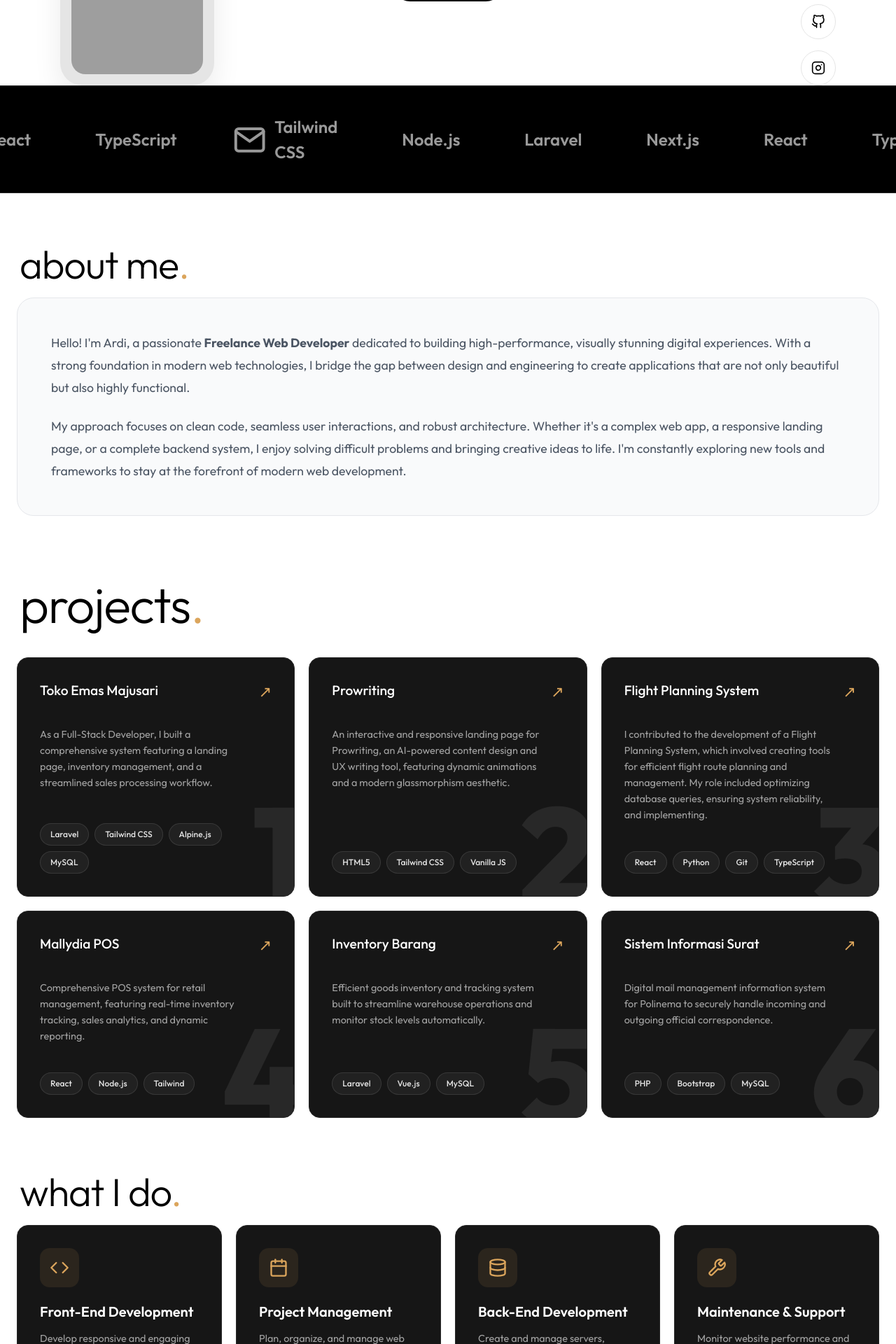
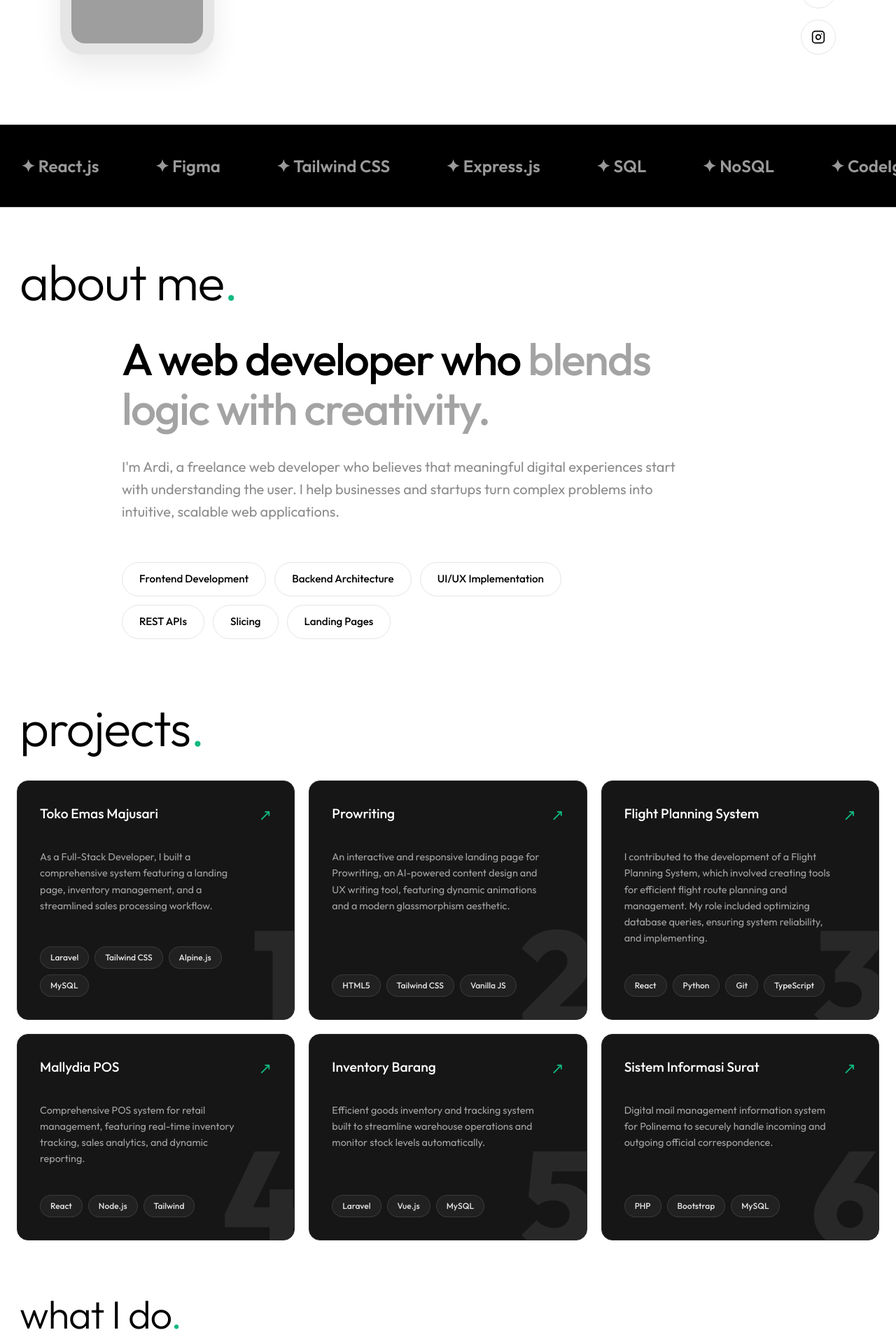
Before and after one commit to triard13/triard, a Next.js app: page / in a window 1280 px wide. Shown: the part 800-2720 px from the top of the page at 70% size. Built offline with nearby package versions, Linux system fonts and the light colour scheme; grey boxes are pictures that could not be loaded.

Commit message:
feat: implement global CSS and landing page structure for the Triard app

```diff
--- a/src/app/globals.css
+++ b/src/app/globals.css
@@ -70,7 +70,7 @@ a {
   padding: 12px 24px;
   max-width: 800px;
   width: 100%;
-  margin: 0 auto 60px auto;
+  margin: 0 auto 16px auto;
   font-size: 0.95rem;
 }
 
@@ -250,6 +250,26 @@ a {
   border: 1px solid #e5e7eb;
 }
 
+/* About Section Layout */
+.about-container {
+  display: grid;
+  grid-template-columns: 1fr 3fr;
+  gap: 40px;
+}
+
+.about-label {
+  font-size: 1.2rem;
+  font-weight: 500;
+  color: #000;
+}
+
+@media (max-width: 768px) {
+  .about-container {
+    grid-template-columns: 1fr;
+    gap: 24px;
+  }
+}
+
 .bento-card:hover {
   transform: translateY(-4px);
 }
@@ -390,6 +410,7 @@ a {
   padding: 40px 0;
   border-top: 1px solid #2a2a2a;
   border-bottom: 1px solid #2a2a2a;
+  margin-top: 100px;
   margin-bottom: 80px;
 }
 
@@ -456,7 +477,7 @@ a {
   width: 14px;
   height: 14px;
   border-radius: 50%;
-  background: #dba55c;
+  background: #10b981;
   border: 3px solid #111;
   box-shadow: 0 0 0 4px #161616;
 }
@@ -472,7 +493,7 @@ a {
 
 .timeline-content:hover {
   transform: translateX(8px);
-  border-color: #dba55c;
+  border-color: #10b981;
 }
 
 .timeline-title {
@@ -482,7 +503,7 @@ a {
 }
 
 .timeline-meta {
-  color: #dba55c;
+  color: #10b981;
   font-size: 0.9rem;
   margin-bottom: 16px;
   font-weight: 500;
@@ -515,7 +536,7 @@ a {
   transform: translateX(-50%);
   width: 100%;
   height: 100%;
-  background: radial-gradient(circle, rgba(219, 165, 92, 0.15) 0%, rgba(0,0,0,0) 70%);
+  background: radial-gradient(circle, rgba(16, 185, 129, 0.15) 0%, rgba(0,0,0,0) 70%);
   z-index: 0;
 }
 
@@ -525,7 +546,7 @@ a {
 }
 
 .btn-gold {
-  background: #dba55c;
+  background: #10b981;
   color: #000;
   padding: 14px 32px;
   border-radius: 100px;
--- a/src/app/page.tsx
+++ b/src/app/page.tsx
@@ -43,7 +43,7 @@ const projectsData: Project[] = [
           </ul>
         </div>
 
-        <div style={{background: 'rgba(219, 165, 92, 0.1)', borderLeft: '4px solid #dba55c', padding: '20px', borderRadius: '0 8px 8px 0', marginTop: '8px'}}>
+        <div style={{background: 'rgba(16, 185, 129, 0.1)', borderLeft: '4px solid #10b981', padding: '20px', borderRadius: '0 8px 8px 0', marginTop: '8px'}}>
           <strong style={{color: '#8c6023', fontSize: '1.1rem'}}>The Outcome:</strong>
           <p style={{marginTop: '8px', color: '#333'}}>The system successfully streamlined the store&apos;s operations, improving efficiency and customer satisfaction. It provided valuable insights into sales trends, enabling better decision-making and strategic planning.</p>
         </div>
@@ -79,7 +79,7 @@ const projectsData: Project[] = [
           </ul>
         </div>
 
-        <div style={{background: 'rgba(219, 165, 92, 0.1)', borderLeft: '4px solid #dba55c', padding: '20px', borderRadius: '0 8px 8px 0', marginTop: '8px'}}>
+        <div style={{background: 'rgba(16, 185, 129, 0.1)', borderLeft: '4px solid #10b981', padding: '20px', borderRadius: '0 8px 8px 0', marginTop: '8px'}}>
           <strong style={{color: '#8c6023', fontSize: '1.1rem'}}>The Outcome:</strong>
           <p style={{marginTop: '8px', color: '#333'}}>Successfully built and launched a professional, modern, and fully functional landing page. The page effectively highlights Prowriting&apos;s value propositions with a seamless user experience, which helps increase user engagement and product conversion rates.</p>
         </div>
@@ -122,9 +122,10 @@ const projectsData: Project[] = [
 
 export default function Home() {
   const [selectedProject, setSelectedProject] = useState<typeof projectsData[0] | null>(null);
+  const [isCreditsOpen, setIsCreditsOpen] = useState(false);
 
   useEffect(() => {
-    if (selectedProject) {
+    if (selectedProject || isCreditsOpen) {
       document.body.style.overflow = 'hidden';
     } else {
       document.body.style.overflow = 'unset';
@@ -132,7 +133,7 @@ export default function Home() {
     return () => {
       document.body.style.overflow = 'unset';
     };
-  }, [selectedProject]);
+  }, [selectedProject, isCreditsOpen]);
 
   return (
     <main>
@@ -196,29 +197,46 @@ export default function Home() {
           {/* Duplicate items for infinite scroll effect */}
           {[...Array(2)].map((_, i) => (
             <React.Fragment key={i}>
-              <div className="tech-item"><svg viewBox="0 0 24 24" fill="none" stroke="currentColor" strokeWidth="2" strokeLinecap="round" strokeLinejoin="round"><path d="M12 2L2 7l10 5 10-5-10-5zM2 17l10 5 10-5M2 12l10 5 10-5"/></svg> Next.js</div>
-              <div className="tech-item"><svg viewBox="0 0 24 24" fill="none" stroke="currentColor" strokeWidth="2" strokeLinecap="round" strokeLinejoin="round"><circle cx="12" cy="12" r="10"/><path d="M12 2a15.3 15.3 0 0 1 4 10 15.3 15.3 0 0 1-4 10 15.3 15.3 0 0 1-4-10 15.3 15.3 0 0 1 4-10z"/><path d="M2 12h20"/></svg> React</div>
-              <div className="tech-item"><svg viewBox="0 0 24 24" fill="none" stroke="currentColor" strokeWidth="2" strokeLinecap="round" strokeLinejoin="round"><path d="M21 16V8a2 2 0 0 0-1-1.73l-7-4a2 2 0 0 0-2 0l-7 4A2 2 0 0 0 3 8v8a2 2 0 0 0 1 1.73l7 4a2 2 0 0 0 2 0l7-4A2 2 0 0 0 21 16z"/><polyline points="3.27 6.96 12 12.01 20.73 6.96"/><line x1="12" y1="22.08" x2="12" y2="12"/></svg> TypeScript</div>
-              <div className="tech-item"><svg viewBox="0 0 24 24" fill="none" stroke="currentColor" strokeWidth="2" strokeLinecap="round" strokeLinejoin="round"><path d="M4 4h16c1.1 0 2 .9 2 2v12c0 1.1-.9 2-2 2H4c-1.1 0-2-.9-2-2V6c0-1.1.9-2 2-2z"/><polyline points="22,6 12,13 2,6"/></svg> Tailwind CSS</div>
-              <div className="tech-item"><svg viewBox="0 0 24 24" fill="none" stroke="currentColor" strokeWidth="2" strokeLinecap="round" strokeLinejoin="round"><path d="M20 10c0 6-8 12-8 12s-8-6-8-12a8 8 0 0 1 16 0Z"/><circle cx="12" cy="10" r="3"/></svg> Node.js</div>
-              <div className="tech-item"><svg viewBox="0 0 24 24" fill="none" stroke="currentColor" strokeWidth="2" strokeLinecap="round" strokeLinejoin="round"><path d="M3 9l9-7 9 7v11a2 2 0 0 1-2 2H5a2 2 0 0 1-2-2z"/><polyline points="9 22 9 12 15 12 15 22"/></svg> Laravel</div>
+              <div className="tech-item">✦ Laravel</div>
+              <div className="tech-item">✦ Next.js</div>
+              <div className="tech-item">✦ React.js</div>
+              <div className="tech-item">✦ Figma</div>
+              <div className="tech-item">✦ Tailwind CSS</div>
+              <div className="tech-item">✦ Express.js</div>
+              <div className="tech-item">✦ SQL</div>
+              <div className="tech-item">✦ NoSQL</div>
+              <div className="tech-item">✦ CodeIgniter</div>
             </React.Fragment>
           ))}
         </div>
       </div>
 
       {/* About Me Section */}
-      <div id="about" style={{marginBottom: '100px', display: 'flex', flexDirection: 'column', gap: '24px'}}>
-        <h2 style={{fontSize: '3.5rem', margin: 0, lineHeight: 0.8, fontWeight: 300, letterSpacing: '-0.02em', color: '#000', paddingLeft: '4px'}}>
-          about me<span style={{color: '#dba55c'}}>.</span>
+      <div id="about" style={{marginBottom: '100px', display: 'flex', flexDirection: 'column', gap: '48px'}}>
+        <h2 style={{fontSize: '4.5rem', margin: 0, lineHeight: 0.75, fontWeight: 300, letterSpacing: '-0.02em', color: '#000', paddingLeft: '4px'}}>
+          about me<span style={{color: '#10b981'}}>.</span>
         </h2>
-        <div style={{background: '#f9fafb', padding: '48px', borderRadius: '24px', border: '1px solid #e5e7eb', fontSize: '1.1rem', color: '#4b5563', lineHeight: 1.8}}>
-          <p style={{marginBottom: '24px'}}>
-            Hello! I&apos;m Ardi, a passionate <strong>Freelance Web Developer</strong> dedicated to building high-performance, visually stunning digital experiences. With a strong foundation in modern web technologies, I bridge the gap between design and engineering to create applications that are not only beautiful but also highly functional.
+
+        <div style={{display: 'flex', flexDirection: 'column', gap: '32px', paddingLeft: 'clamp(20px, 15%, 150px)'}}>
+          <h3 style={{fontSize: 'clamp(3rem, 5vw, 5rem)', fontWeight: 500, lineHeight: 1.1, margin: 0, letterSpacing: '-0.03em'}}>
+            <span style={{color: '#000'}}>A web developer who </span>
+            <span style={{color: '#a3a3a3'}}>blends <br className="hidden md:block" /> logic with creativity.</span>
+          </h3>
+
+          <p style={{fontSize: '1.25rem', color: '#8c8c8c', lineHeight: 1.6, maxWidth: '800px', margin: 0}}>
+            I&apos;m Ardi, a freelance web developer who believes that meaningful digital experiences start with understanding the user. I help businesses and startups turn complex problems into intuitive, scalable web applications.
           </p>
-          <p>
-            My approach focuses on clean code, seamless user interactions, and robust architecture. Whether it&apos;s a complex web app, a responsive landing page, or a complete backend system, I enjoy solving difficult problems and bringing creative ideas to life. I&apos;m constantly exploring new tools and frameworks to stay at the forefront of modern web development.
-          </p>
+
+          {/* Skill Tags */}
+          <div style={{display: 'flex', flexWrap: 'wrap', gap: '12px', marginTop: '24px', maxWidth: '750px'}}>
+            {['Frontend Development', 'Backend Architecture', 'UI/UX Implementation', 'REST APIs', 'Slicing', 'Landing Pages'].map(tag => (
+              <span key={tag} style={{padding: '12px 24px', borderRadius: '100px', border: '1px solid #e5e5e5', color: '#000', fontSize: '0.95rem', fontWeight: 500, transition: 'all 0.3s ease', cursor: 'default'}}
+                    onMouseEnter={(e) => { e.currentTarget.style.background = '#000'; e.currentTarget.style.color = '#fff'; }}
+                    onMouseLeave={(e) => { e.currentTarget.style.background = 'transparent'; e.currentTarget.style.color = '#000'; }}>
+                {tag}
+              </span>
+            ))}
+          </div>
         </div>
       </div>
 
@@ -228,7 +246,7 @@ export default function Home() {
         {/* Projects Section */}
         <div id="projects" className="col-span-4" style={{marginTop: '0', display: 'flex', flexDirection: 'column', gap: '48px'}}>
           <h2 style={{fontSize: '4.5rem', margin: 0, lineHeight: 0.75, fontWeight: 300, letterSpacing: '-0.02em', color: '#000', paddingLeft: '4px'}}>
-            projects<span style={{color: '#dba55c'}}>.</span>
+            projects<span style={{color: '#10b981'}}>.</span>
           </h2>
 
           <div style={{display: 'grid', gridTemplateColumns: 'repeat(auto-fit, minmax(300px, 1fr))', gap: '20px'}}>
@@ -239,13 +257,13 @@ export default function Home() {
               key={project.id}
               onClick={() => setSelectedProject(project)}
               style={{position: 'relative', padding: '32px', borderRadius: '16px', background: '#161616', display: 'flex', flexDirection: 'column', overflow: 'hidden', cursor: 'pointer', transition: 'all 0.3s ease', border: '1px solid #2a2a2a'}}
-              onMouseEnter={(e) => { e.currentTarget.style.transform = 'translateY(-6px)'; e.currentTarget.style.borderColor = '#dba55c'; }}
+              onMouseEnter={(e) => { e.currentTarget.style.transform = 'translateY(-6px)'; e.currentTarget.style.borderColor = '#10b981'; }}
               onMouseLeave={(e) => { e.currentTarget.style.transform = 'translateY(0)'; e.currentTarget.style.borderColor = '#2a2a2a'; }}
             >
               <div style={{position: 'absolute', bottom: '-35px', right: '-15px', color: 'rgba(255,255,255,0.08)', fontSize: '12rem', fontWeight: 800, lineHeight: 1, pointerEvents: 'none', zIndex: 0}}>{project.id}</div>
               <div style={{display: 'flex', justifyContent: 'space-between', alignItems: 'flex-start', marginBottom: '32px', zIndex: 1}}>
                 <h3 style={{fontSize: '1.2rem', fontWeight: 500, color: '#ffffff', maxWidth: '80%'}}>{project.title}</h3>
-                <span style={{fontSize: '1.4rem', color: '#dba55c', fontWeight: 500}}>↗</span>
+                <span style={{fontSize: '1.4rem', color: '#10b981', fontWeight: 500}}>↗</span>
               </div>
               <p style={{fontSize: '0.9rem', color: '#a3a3a3', lineHeight: 1.6, marginBottom: '40px', flexGrow: 1, zIndex: 1, maxWidth: '90%'}}>
                 {project.shortDesc}
@@ -264,17 +282,17 @@ export default function Home() {
         {/* What I Do Section */}
         <div id="services" className="col-span-4" style={{marginTop: '60px', display: 'flex', flexDirection: 'column', gap: '24px'}}>
           <h2 style={{fontSize: '3.5rem', margin: 0, lineHeight: 0.8, fontWeight: 300, letterSpacing: '-0.02em', color: '#000', paddingLeft: '4px'}}>
-            what I do<span style={{color: '#dba55c'}}>.</span>
+            what I do<span style={{color: '#10b981'}}>.</span>
           </h2>
 
           <div style={{display: 'grid', gridTemplateColumns: 'repeat(auto-fit, minmax(250px, 1fr))', gap: '20px'}}>
             {/* Service 1 */}
             <div
               style={{padding: '32px', borderRadius: '16px', background: '#161616', border: '1px solid #2a2a2a', transition: 'all 0.3s ease', display: 'flex', flexDirection: 'column', gap: '20px', cursor: 'default'}}
-              onMouseEnter={(e) => { e.currentTarget.style.transform = 'translateY(-6px)'; e.currentTarget.style.borderColor = '#dba55c'; e.currentTarget.style.boxShadow = '0 10px 30px -10px rgba(219, 165, 92, 0.15)'; }}
+              onMouseEnter={(e) => { e.currentTarget.style.transform = 'translateY(-6px)'; e.currentTarget.style.borderColor = '#10b981'; e.currentTarget.style.boxShadow = '0 10px 30px -10px rgba(16, 185, 129, 0.15)'; }}
               onMouseLeave={(e) => { e.currentTarget.style.transform = 'translateY(0)'; e.currentTarget.style.borderColor = '#2a2a2a'; e.currentTarget.style.boxShadow = 'none'; }}
             >
-              <div style={{width: '56px', height: '56px', borderRadius: '14px', background: 'rgba(219, 165, 92, 0.1)', display: 'flex', alignItems: 'center', justifyContent: 'center', color: '#dba55c'}}>
+              <div style={{width: '56px', height: '56px', borderRadius: '14px', background: 'rgba(16, 185, 129, 0.1)', display: 'flex', alignItems: 'center', justifyContent: 'center', color: '#10b981'}}>
                 <svg width="28" height="28" viewBox="0 0 24 24" fill="none" stroke="currentColor" strokeWidth="2" strokeLinecap="round" strokeLinejoin="round"><polyline points="16 18 22 12 16 6"></polyline><polyline points="8 6 2 12 8 18"></polyline></svg>
               </div>
               <div>
@@ -288,10 +306,10 @@ export default function Home() {
             {/* Service 2 */}
             <div
               style={{padding: '32px', borderRadius: '16px', background: '#161616', border: '1px solid #2a2a2a', transition: 'all 0.3s ease', display: 'flex', flexDirection: 'column', gap: '20px', cursor: 'default'}}
-              onMouseEnter={(e) => { e.currentTarget.style.transform = 'translateY(-6px)'; e.currentTarget.style.borderColor = '#dba55c'; e.currentTarget.style.boxShadow = '0 10px 30px -10px rgba(219, 165, 92, 0.15)'; }}
+              onMouseEnter={(e) => { e.currentTarget.style.transform = 'translateY(-6px)'; e.currentTarget.style.borderColor = '#10b981'; e.currentTarget.style.boxShadow = '0 10px 30px -10px rgba(16, 185, 129, 0.15)'; }}
               onMouseLeave={(e) => { e.currentTarget.style.transform = 'translateY(0)'; e.currentTarget.style.borderColor = '#2a2a2a'; e.currentTarget.style.boxShadow = 'none'; }}
             >
-              <div style={{width: '56px', height: '56px', borderRadius: '14px', background: 'rgba(219, 165, 92, 0.1)', display: 'flex', alignItems: 'center', justifyContent: 'center', color: '#dba55c'}}>
+              <div style={{width: '56px', height: '56px', borderRadius: '14px', background: 'rgba(16, 185, 129, 0.1)', display: 'flex', alignItems: 'center', justifyContent: 'center', color: '#10b981'}}>
                 <svg width="28" height="28" viewBox="0 0 24 24" fill="none" stroke="currentColor" strokeWidth="2" strokeLinecap="round" strokeLinejoin="round"><rect x="3" y="4" width="18" height="18" rx="2" ry="2"></rect><line x1="16" y1="2" x2="16" y2="6"></line><line x1="8" y1="2" x2="8" y2="6"></line><line x1="3" y1="10" x2="21" y2="10"></line></svg>
               </div>
               <div>
@@ -305,10 +323,10 @@ export default function Home() {
             {/* Service 3 */}
             <div
               style={{padding: '32px', borderRadius: '16px', background: '#161616', border: '1px solid #2a2a2a', transition: 'all 0.3s ease', display: 'flex', flexDirection: 'column', gap: '20px', cursor: 'default'}}
-              onMouseEnter={(e) => { e.currentTarget.style.transform = 'translateY(-6px)'; e.currentTarget.style.borderColor = '#dba55c'; e.currentTarget.style.boxShadow = '0 10px 30px -10px rgba(219, 165, 92, 0.15)'; }}
+              onMouseEnter={(e) => { e.currentTarget.style.transform = 'translateY(-6px)'; e.currentTarget.style.borderColor = '#10b981'; e.currentTarget.style.boxShadow = '0 10px 30px -10px rgba(16, 185, 129, 0.15)'; }}
               onMouseLeave={(e) => { e.currentTarget.style.transform = 'translateY(0)'; e.currentTarget.style.borderColor = '#2a2a2a'; e.currentTarget.style.boxShadow = 'none'; }}
             >
-              <div style={{width: '56px', height: '56px', borderRadius: '14px', background: 'rgba(219, 165, 92, 0.1)', display: 'flex', alignItems: 'center', justifyContent: 'center', color: '#dba55c'}}>
+              <div style={{width: '56px', height: '56px', borderRadius: '14px', background: 'rgba(16, 185, 129, 0.1)', display: 'flex', alignItems: 'center', justifyContent: 'center', color: '#10b981'}}>
                 <svg width="28" height="28" viewBox="0 0 24 24" fill="none" stroke="currentColor" strokeWidth="2" strokeLinecap="round" strokeLinejoin="round"><ellipse cx="12" cy="5" rx="9" ry="3"></ellipse><path d="M21 12c0 1.66-4 3-9 3s-9-1.34-9-3"></path><path d="M3 5v14c0 1.66 4 3 9 3s9-1.34 9-3V5"></path></svg>
               </div>
               <div>
@@ -322,10 +340,10 @@ export default function Home() {
             {/* Service 4 */}
             <div
               style={{padding: '32px', borderRadius: '16px', background: '#161616', border: '1px solid #2a2a2a', transition: 'all 0.3s ease', display: 'flex', flexDirection: 'column', gap: '20px', cursor: 'default'}}
-              onMouseEnter={(e) => { e.currentTarget.style.transform = 'translateY(-6px)'; e.currentTarget.style.borderColor = '#dba55c'; e.currentTarget.style.boxShadow = '0 10px 30px -10px rgba(219, 165, 92, 0.15)'; }}
+              onMouseEnter={(e) => { e.currentTarget.style.transform = 'translateY(-6px)'; e.currentTarget.style.borderColor = '#10b981'; e.currentTarget.style.boxShadow = '0 10px 30px -10px rgba(16, 185, 129, 0.15)'; }}
               onMouseLeave={(e) => { e.currentTarget.style.transform = 'translateY(0)'; e.currentTarget.style.borderColor = '#2a2a2a'; e.currentTarget.style.boxShadow = 'none'; }}
             >
-              <div style={{width: '56px', height: '56px', borderRadius: '14px', background: 'rgba(219, 165, 92, 0.1)', display: 'flex', alignItems: 'center', justifyContent: 'center', color: '#dba55c'}}>
+              <div style={{width: '56px', height: '56px', borderRadius: '14px', background: 'rgba(16, 185, 129, 0.1)', display: 'flex', alignItems: 'center', justifyContent: 'center', color: '#10b981'}}>
                 <svg width="28" height="28" viewBox="0 0 24 24" fill="none" stroke="currentColor" strokeWidth="2" strokeLinecap="round" strokeLinejoin="round"><path d="M14.7 6.3a1 1 0 0 0 0 1.4l1.6 1.6a1 1 0 0 0 1.4 0l3.77-3.77a6 6 0 0 1-7.94 7.94l-6.91 6.91a2.12 2.12 0 0 1-3-3l6.91-6.91a6 6 0 0 1 7.94-7.94l-3.76 3.76z"></path></svg>
               </div>
               <div>
@@ -343,7 +361,7 @@ export default function Home() {
       {/* Experience Timeline Section */}
       <div style={{marginTop: '100px', display: 'flex', flexDirection: 'column', gap: '24px'}}>
         <h2 style={{fontSize: '3.5rem', margin: 0, lineHeight: 0.8, fontWeight: 300, letterSpacing: '-0.02em', color: '#000', paddingLeft: '4px'}}>
-          experience<span style={{color: '#dba55c'}}>.</span>
+          experience<span style={{color: '#10b981'}}>.</span>
         </h2>
 
         <div className="timeline-container">
@@ -406,6 +424,7 @@ export default function Home() {
           © {new Date().getFullYear()} Tri Ardiansyah. All rights reserved.
         </div>
         <div className="footer-links">
+          <button onClick={() => setIsCreditsOpen(true)} style={{background: 'none', border: 'none', color: 'inherit', cursor: 'pointer', padding: 0, font: 'inherit', textDecoration: 'underline'}}>Design Credits</button>
           <a href="https://github.com/triard13" target="_blank" rel="noopener noreferrer">GitHub</a>
           <a href="https://www.linkedin.com/in/tri-ardiansyah-0b398817a/" target="_blank" rel="noopener noreferrer">LinkedIn</a>
           <a href="https://www.instagram.com/tria.ui/" target="_blank" rel="noopener noreferrer">Instagram</a>
@@ -450,6 +469,32 @@ export default function Home() {
         </div>
       )}
 
+      {/* Credits Modal */}
+      {isCreditsOpen && (
+        <div className="modal-backdrop" onClick={() => setIsCreditsOpen(false)}>
+          <div className="modal-content" onClick={(e) => e.stopPropagation()} style={{maxWidth: '600px', padding: '40px'}}>
+            <button className="modal-close" onClick={() => setIsCreditsOpen(false)}>✕</button>
+
+            <h2 style={{fontSize: '2rem', fontWeight: 600, color: '#000', marginBottom: '24px'}}>Design Inspiration</h2>
+
+            <p style={{fontSize: '1.1rem', color: '#4b5563', lineHeight: 1.6, marginBottom: '24px'}}>
+              This portfolio design was heavily inspired by the amazing work of these talented designers on Dribbble:
+            </p>
+
+            <div style={{display: 'flex', flexDirection: 'column', gap: '16px'}}>
+              <a href="https://dribbble.com/shots/26617911-Dewangga-Portfolio-Website-Portfolio" target="_blank" rel="noopener noreferrer" style={{display: 'flex', flexDirection: 'column', padding: '20px', background: '#f9fafb', borderRadius: '12px', border: '1px solid #e5e7eb', textDecoration: 'none', transition: 'all 0.2s ease'}} onMouseEnter={(e) => e.currentTarget.style.borderColor = '#10b981'} onMouseLeave={(e) => e.currentTarget.style.borderColor = '#e5e7eb'}>
+                <strong style={{color: '#000', fontSize: '1.1rem'}}>Dewangga - Portfolio Website</strong>
+                <span style={{color: '#6b7280', fontSize: '0.9rem', marginTop: '4px'}}>by Purwa Adi Wicaksana</span>
+              </a>
+
+              <a href="https://dribbble.com/shots/22761465-Personal-Portofolio-Website" target="_blank" rel="noopener noreferrer" style={{display: 'flex', flexDirection: 'column', padding: '20px', background: '#f9fafb', borderRadius: '12px', border: '1px solid #e5e7eb', textDecoration: 'none', transition: 'all 0.2s ease'}} onMouseEnter={(e) => e.currentTarget.style.borderColor = '#10b981'} onMouseLeave={(e) => e.currentTarget.style.borderColor = '#e5e7eb'}>
+                <strong style={{color: '#000', fontSize: '1.1rem'}}>Personal Portfolio Website</strong>
+                <span style={{color: '#6b7280', fontSize: '0.9rem', marginTop: '4px'}}>by Muhammad Khozinul Asror</span>
+              </a>
+            </div>
+          </div>
+        </div>
+      )}
     </main>
   );
 }
```
